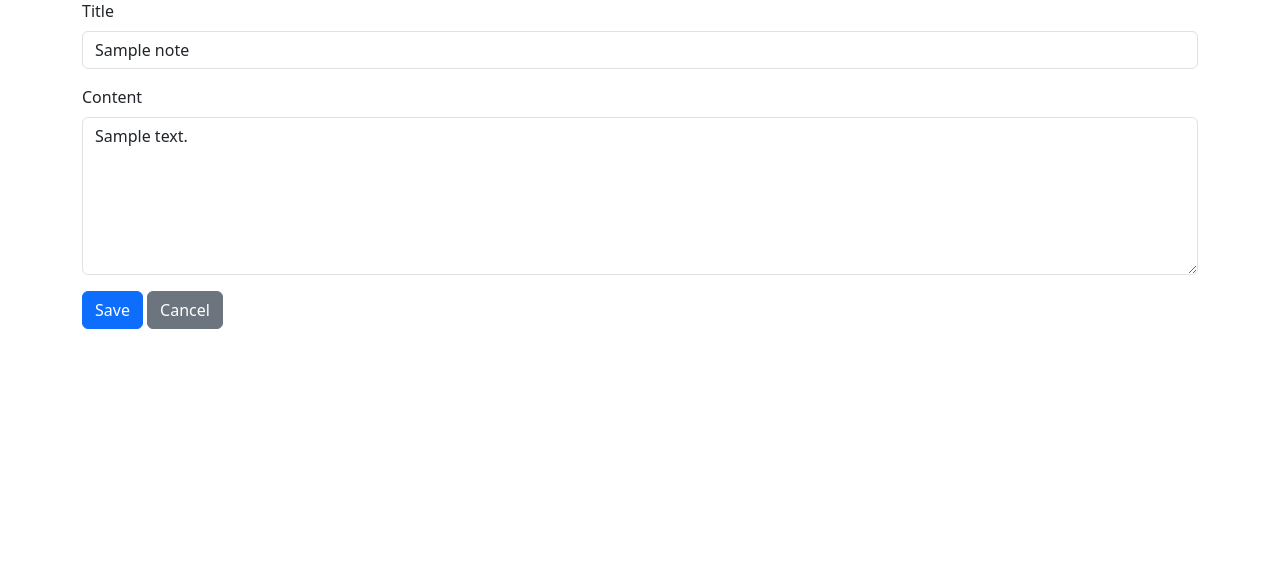
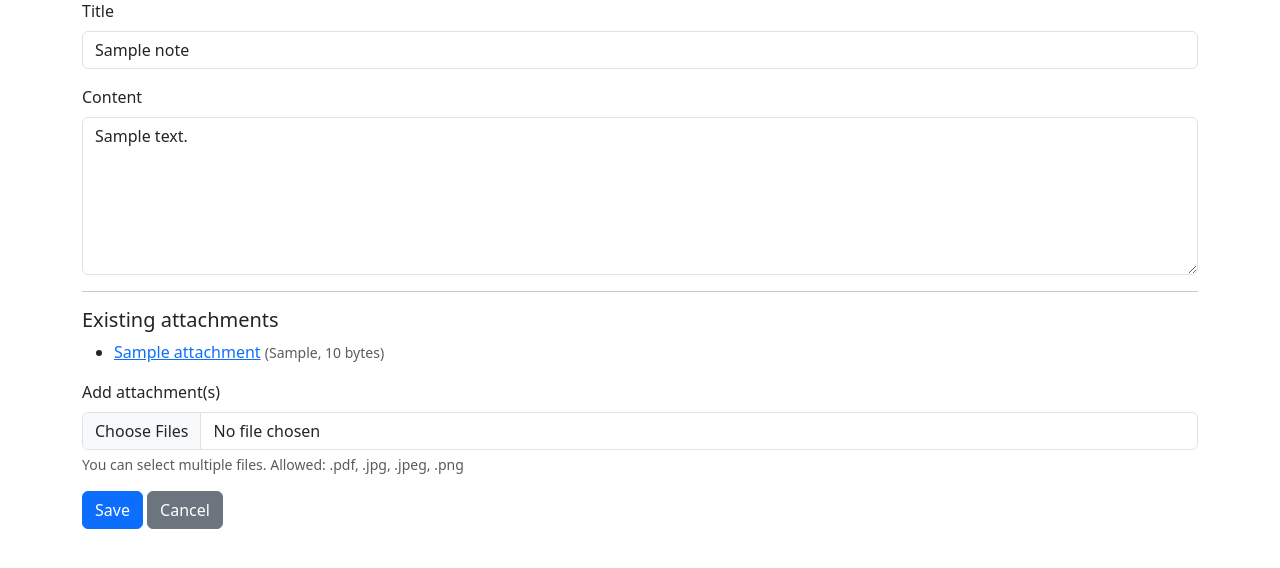
Before and after one commit to sl-ars/AppSec-Lab, a Flask app: page /note/1/edit in a window 1280 px wide. Shown: the part 123-691 px from the top of the page. Run offline with Flask 3, Linux system fonts and the light colour scheme; the visitor is signed in with stand-in values (Sample User, id 1); tables that the repository leaves empty hold one stand-in row (values such as "Sample post").

Commit message:
feat(note): add attachments support for create/edit and view

```diff
--- a/app.py
+++ b/app.py
@@ -2,7 +2,11 @@ import io
 import csv
 import os
 import sqlite3
-from flask import Flask, request, render_template, redirect, url_for, session, abort, flash, send_file
+import time
+import mimetypes
+import uuid
+from pathlib import Path
+from flask import Flask, request, render_template, redirect, url_for, session, abort, flash, send_file, send_from_directory
 from utils import  hash_password, verify_password
 
 app = Flask(__name__)
@@ -11,6 +15,10 @@ app.secret_key = app.config.get('SECRET_KEY')
 app.debug = True
 
 DB_PATH = os.environ.get('DB_PATH', 'notes.db')
+
+# --- Upload config ---
+app.config.setdefault('UPLOAD_FOLDER', os.environ.get('UPLOAD_FOLDER', 'uploads'))
+Path(app.config['UPLOAD_FOLDER']).mkdir(parents=True, exist_ok=True)
 
 
 def connect_db():
@@ -36,13 +44,11 @@ def register():
             flash('Username and password required', 'danger')
             return render_template('register.html')
 
-        # create salt+hash
         salt, pwd_hash = hash_password(password)
         stored = f"{salt}${pwd_hash}"
 
         con = connect_db()
         try:
-            # keep using parameterized query
             con.execute('INSERT INTO users(username, password) VALUES (?, ?)', (username, stored))
             con.commit()
             flash('Registered! Now login.', 'success')
@@ -58,7 +64,6 @@ def login():
     if request.method == 'POST':
         username = request.form.get('username','')
         password = request.form.get('password','')
-        # SQLi: unsafely concatenated query
         con = connect_db()
         try:
             cur = con.execute('SELECT id, password FROM users WHERE username = ?', (username,))
@@ -74,7 +79,6 @@ def login():
             con.close()
     return render_template('login.html')
 
-
 @app.route('/logout')
 def logout():
     session.clear()
@@ -88,7 +92,6 @@ def require_login():
 @app.route('/')
 def index():
     return redirect(url_for('list_notes'))
-
 
 # --- Notes CRUD ---
 @app.route('/notes')
@@ -104,9 +107,41 @@ def list_notes():
         con.close()
     return render_template('notes.html', notes=notes)
 
+
 def get_note_for_user(con, note_id: int, user_id: int):
     return con.execute('SELECT * FROM notes WHERE id = ? AND user_id = ?', (note_id, user_id)).fetchone()
 
+
+def _save_attachment_for_note(con, owner_user_id: int, note_id: int, file):
+    if not file or not file.filename:
+        return False, 'No file'
+
+    ext = file.filename.rsplit('.', 1)[1].lower()
+    storage_name = f"{file.filename}_{time.time()}.{ext}"
+    target_dir = _note_upload_dir(owner_user_id, note_id)
+    storage_path = target_dir / storage_name
+    file.save(storage_path)
+
+    mime_type = mimetypes.guess_type(str(storage_path))[0] or 'application/octet-stream'
+    size = storage_path.stat().st_size
+
+    con.execute(
+        'INSERT INTO attachments(note_id, filename, original_name, mime_type, size, created_at) '
+        'VALUES (?,?,?,?,?,?)',
+        (note_id, storage_name, file.filename, mime_type, size, int(time.time()))
+    )
+    return True, None
+
+
+def _note_upload_dir(user_id: int, note_id: int) -> Path:
+    base = Path(app.config['UPLOAD_FOLDER'])
+    p = base / str(user_id) / str(note_id)
+    p.mkdir(parents=True, exist_ok=True)
+    return p
+
+
+def get_attachments(con, note_id: int):
+    return con.execute('SELECT * FROM attachments WHERE note_id = ? ORDER BY id DESC', (note_id,)).fetchall()
 
 @app.route('/note/<int:note_id>')
 def view_note(note_id):
@@ -114,13 +149,12 @@ def view_note(note_id):
     con = connect_db()
     try:
         note = get_note_for_user(con, note_id, session['user_id'])
+        if not note:
+            abort(404)
+        attachments = get_attachments(con, note_id)
     finally:
         con.close()
-
-    if not note:
-        abort(404)
-    return render_template('note_view.html', note=note)
-
+    return render_template('note_view.html', note=note, attachments=attachments)
 
 @app.route('/note/create', methods=['GET','POST'])
 def create_note():
@@ -129,20 +163,36 @@ def create_note():
         try:
             title = request.form.get('title', '').strip()
             content = request.form.get('content', '').strip()
+
             con = connect_db()
             try:
-                con.execute(
+                cur = con.execute(
                     'INSERT INTO notes(user_id, title, content) VALUES (?, ?, ?)',
                     (session['user_id'], title, content)
                 )
+                note_id = cur.lastrowid
+
+                files = request.files.getlist('files')
+                saved, failed = 0, 0
+                for f in files:
+                    if not f or not f.filename:
+                        continue
+                    ok, msg = _save_attachment_for_note(con, session['user_id'], note_id, f)
+                    if ok:
+                        saved += 1
+                    else:
+                        failed += 1
                 con.commit()
             finally:
                 con.close()
 
-            flash('Note created', 'success')
-            return redirect(url_for('list_notes'))
-        except Exception:
-            flash('Internal server error. Please try again later.', 'danger')
+            if saved or failed:
+                flash(f'Note created. Attachments saved: {saved}. Failed: {failed}.', 'info')
+            else:
+                flash('Note created', 'success')
+            return redirect(url_for('view_note', note_id=note_id))
+        except Exception as e:
+            flash(f'Internal server error: {e}', 'danger')
             return render_template('note_edit.html', note=None), 500
 
     return render_template('note_edit.html', note=None)
@@ -160,22 +210,39 @@ def edit_note(note_id):
         if request.method == 'POST':
             title = request.form.get('title','').strip()
             content = request.form.get('content','').strip()
+
             cur = con.execute(
                 'UPDATE notes SET title = ?, content = ? WHERE id = ? AND user_id = ?',
                 (title, content, note_id, session['user_id'])
             )
-            con.commit()
-
             if cur.rowcount == 0:
                 abort(403)
 
-            flash('Note updated', 'success')
+            files = request.files.getlist('files')
+            saved, failed = 0, 0
+            for f in files:
+                if not f or not f.filename:
+                    continue
+                ok, msg = _save_attachment_for_note(con, session['user_id'], note_id, f)
+                if ok:
+                    saved += 1
+                else:
+                    failed += 1
+
+            con.commit()
+            if saved or failed:
+                flash(f'Note updated. Attachments saved: {saved}. Failed: {failed}.', 'info')
+            else:
+                flash('Note updated', 'success')
+
             return redirect(url_for('view_note', note_id=note_id))
 
+        # GET
+        attachments = get_attachments(con, note_id)
     finally:
         con.close()
 
-    return render_template('note_edit.html', note=note)
+    return render_template('note_edit.html', note=note, attachments=attachments)
 
 
 @app.route('/note/<int:note_id>/delete', methods=['POST'])
@@ -183,13 +250,10 @@ def delete_note(note_id):
     require_login()
     con = connect_db()
     try:
-        # Delete only if the note belongs to the current user
         cur = con.execute('DELETE FROM notes WHERE id = ? AND user_id = ?', (note_id, session['user_id']))
         con.commit()
-
         if cur.rowcount == 0:
             abort(404)
-
     finally:
         con.close()
 
@@ -206,7 +270,6 @@ def import_notes():
         return redirect(url_for('list_notes'))
 
     try:
-        # Read as text (CSV is text-based)
         stream = io.StringIO(uploaded.read().decode("utf-8"))
         reader = csv.DictReader(stream)
 
@@ -230,7 +293,6 @@ def import_notes():
         flash(f'Import failed: {e}', 'danger')
         return redirect(url_for('list_notes'))
 
-
 @app.route('/export')
 def export_notes():
     require_login()
@@ -250,8 +312,7 @@ def export_notes():
 
     buf = io.StringIO()
     writer = csv.writer(buf)
-    # CSV header
-    writer.writerow(["id", "title", "content"])
+    writer.writerow(["id", "title", "content"])  # header
     for r in rows:
         writer.writerow([r["id"], r["title"], r["content"]])
 
@@ -265,5 +326,58 @@ def export_notes():
         download_name=filename,
         mimetype="text/csv",
     )
+
+@app.route('/note/<int:note_id>/upload', methods=['POST'])
+def upload_attachment(note_id):
+    require_login()
+    file = request.files.get('file')
+    if not file or not file.filename:
+        flash('No file selected.', 'warning')
+        return redirect(url_for('view_note', note_id=note_id))
+
+    con = connect_db()
+    try:
+        note = get_note_for_user(con, note_id, session['user_id'])
+        if not note:
+            abort(404)
+
+        ext = file.filename.rsplit('.', 1)[1].lower()
+        storage_name = f"{file.filename}_{time.time()}.{ext}"
+        target_dir = _note_upload_dir(session['user_id'], note_id)
+        storage_path = target_dir / storage_name
+        file.save(storage_path)
+
+        mime_type = mimetypes.guess_type(str(storage_path))[0] or 'application/octet-stream'
+        size = storage_path.stat().st_size
+
+        con.execute(
+            'INSERT INTO attachments(note_id, filename, original_name, mime_type, size, created_at) VALUES (?,?,?,?,?,?)',
+            (note_id, storage_name, file.filename, mime_type, size, int(time.time()))
+        )
+        con.commit()
+
+        flash('File uploaded.', 'success')
+        return redirect(url_for('view_note', note_id=note_id))
+    finally:
+        con.close()
+
+@app.route('/note/<int:note_id>/file/<int:att_id>')
+def download_attachment(note_id, att_id):
+    require_login()
+    con = connect_db()
+    try:
+        note = get_note_for_user(con, note_id, session['user_id'])
+        if not note:
+            abort(404)
+        att = con.execute('SELECT * FROM attachments WHERE id = ? AND note_id = ?', (att_id, note_id)).fetchone()
+        if not att:
+            abort(404)
+        directory = _note_upload_dir(session['user_id'], note_id)
+        return send_from_directory(
+            directory, att['filename'], mimetype=att['mime_type'], as_attachment=True, download_name=att['original_name']
+        )
+    finally:
+        con.close()
+
 if __name__ == '__main__':
     app.run(host='127.0.0.1', port=5000, debug=True, use_debugger=True, use_reloader=True)
--- a/schema.sql
+++ b/schema.sql
@@ -14,3 +14,14 @@ CREATE TABLE notes (
   content TEXT NOT NULL,
   FOREIGN KEY(user_id) REFERENCES users(id)
 );
+
+CREATE TABLE IF NOT EXISTS attachments (
+    id INTEGER PRIMARY KEY AUTOINCREMENT,
+    note_id INTEGER NOT NULL,
+    filename TEXT NOT NULL,
+    original_name TEXT NOT NULL,
+    mime_type TEXT,
+    size INTEGER,
+    created_at INTEGER,
+    FOREIGN KEY(note_id) REFERENCES notes(id) ON DELETE CASCADE
+)
--- a/templates/note_edit.html
+++ b/templates/note_edit.html
@@ -1,15 +1,41 @@
 {% extends 'base.html' %}
 {% block content %}
 <h3>{{ 'Edit Note' if note else 'Create Note' }}</h3>
-<form method="post">
+
+<form method="post" enctype="multipart/form-data">
   <div class="mb-3">
     <label class="form-label">Title</label>
     <input class="form-control" name="title" value="{{ note.title if note else '' }}" required>
   </div>
+
   <div class="mb-3">
     <label class="form-label">Content</label>
     <textarea class="form-control" name="content" rows="6" required>{{ note.content if note else '' }}</textarea>
   </div>
+
+  {% if note %}
+    <hr>
+    <h5>Existing attachments</h5>
+    {% if attachments %}
+      <ul>
+        {% for a in attachments %}
+          <li>
+            <a href="/note/{{note.id}}/file/{{a.id}}">{{ a.original_name }}</a>
+            <small class="text-muted">({{ a.mime_type or 'file' }}, {{ a.size }} bytes)</small>
+          </li>
+        {% endfor %}
+      </ul>
+    {% else %}
+      <p class="text-muted">No files yet.</p>
+    {% endif %}
+  {% endif %}
+
+  <div class="mb-3">
+    <label class="form-label">Add attachment(s)</label>
+    <input class="form-control" type="file" name="files" accept=".pdf,.jpg,.jpeg,.png" multiple>
+    <div class="form-text">You can select multiple files. Allowed: .pdf, .jpg, .jpeg, .png</div>
+  </div>
+
   <button class="btn btn-primary">Save</button>
   <a href="/notes" class="btn btn-secondary">Cancel</a>
 </form>
```
Also changed, not shown: templates/note_view.html (+24 -0 lines).
